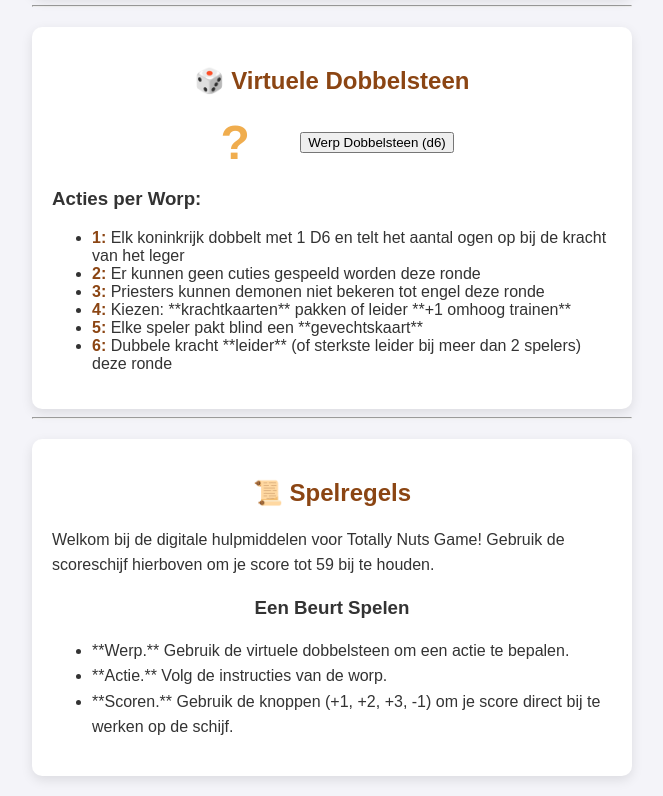
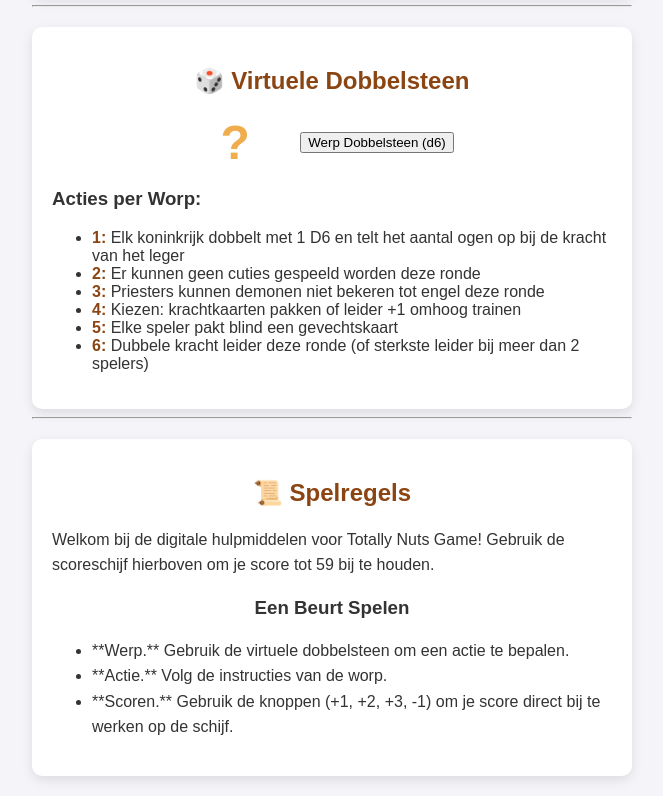
Before and after one commit to TotallyNuts/Totally-Nuts-Tools, a plain HTML site: page index.html in a window 1280 px wide. Shown: the part 1193-1989 px from the top of the page, without its empty margins (308-971 px from the left). Drawn offline with Linux system fonts and the light colour scheme.

Commit message:
Add files via upload

```diff
--- a/index.html
+++ b/index.html
@@ -415,9 +415,9 @@
                 'dice_1': 'Elk koninkrijk dobbelt met 1 D6 en telt het aantal ogen op bij de kracht van het leger',
                 'dice_2': 'Er kunnen geen cuties gespeeld worden deze ronde',
                 'dice_3': 'Priesters kunnen demonen niet bekeren tot engel deze ronde',
-                'dice_4': 'Kiezen: **krachtkaarten** pakken of leider **+1 omhoog trainen**',
-                'dice_5': 'Elke speler pakt blind een **gevechtskaart**',
-                'dice_6': 'Dubbele kracht **leider** (of sterkste leider bij meer dan 2 spelers) deze ronde',
+                'dice_4': 'Kiezen: krachtkaarten pakken of leider +1 omhoog trainen',
+                'dice_5': 'Elke speler pakt blind een gevechtskaart',
+                'dice_6': 'Dubbele kracht leider deze ronde (of sterkste leider bij meer dan 2 spelers)',
                 'rules_title': '📜 Spelregels',
                 'rules_intro': 'Welkom bij de digitale hulpmiddelen voor Totally Nuts Game! Gebruik de scoreschijf hierboven om je score tot 59 bij te houden.', // Aangepast
                 'rules_subtitle': 'Een Beurt Spelen',
```
